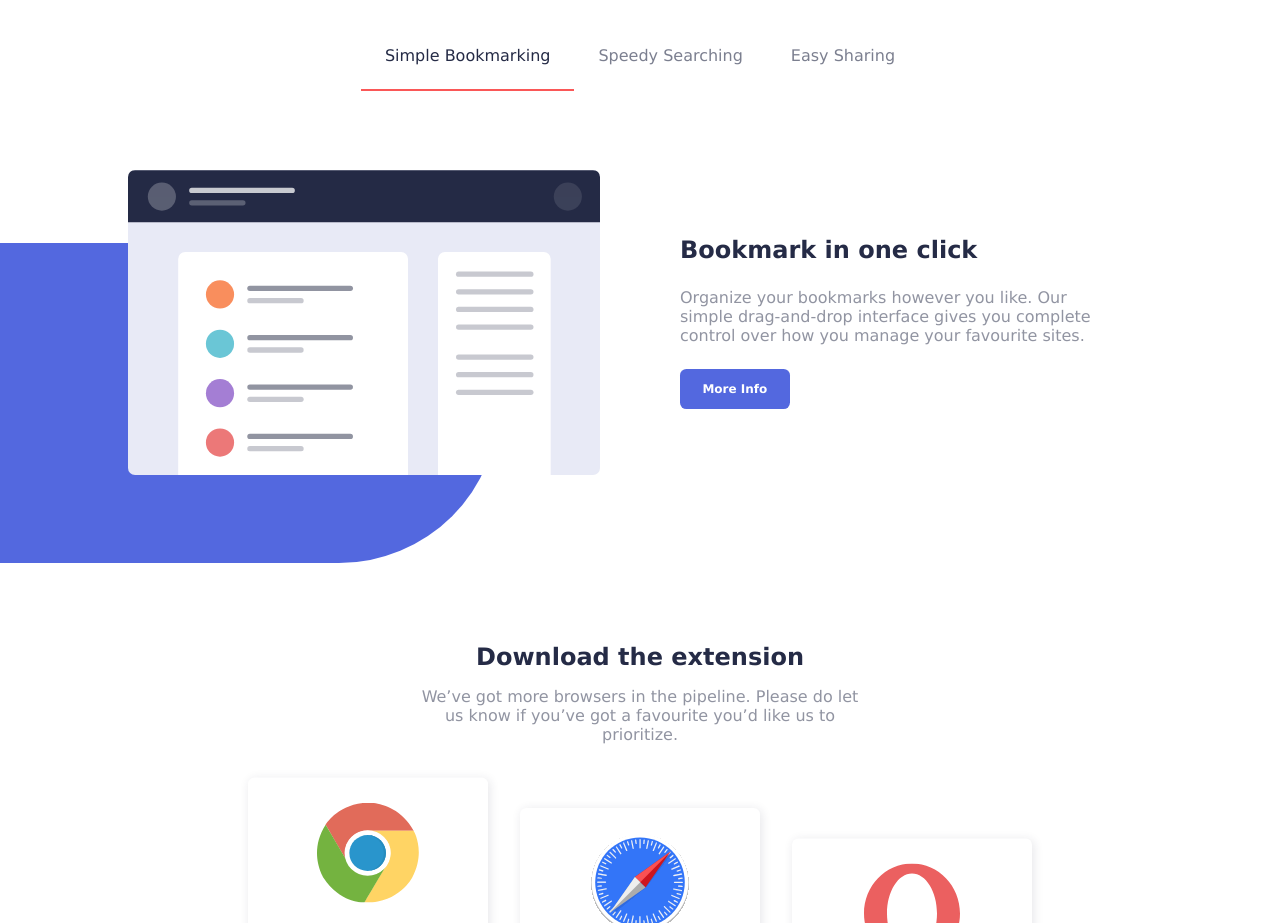
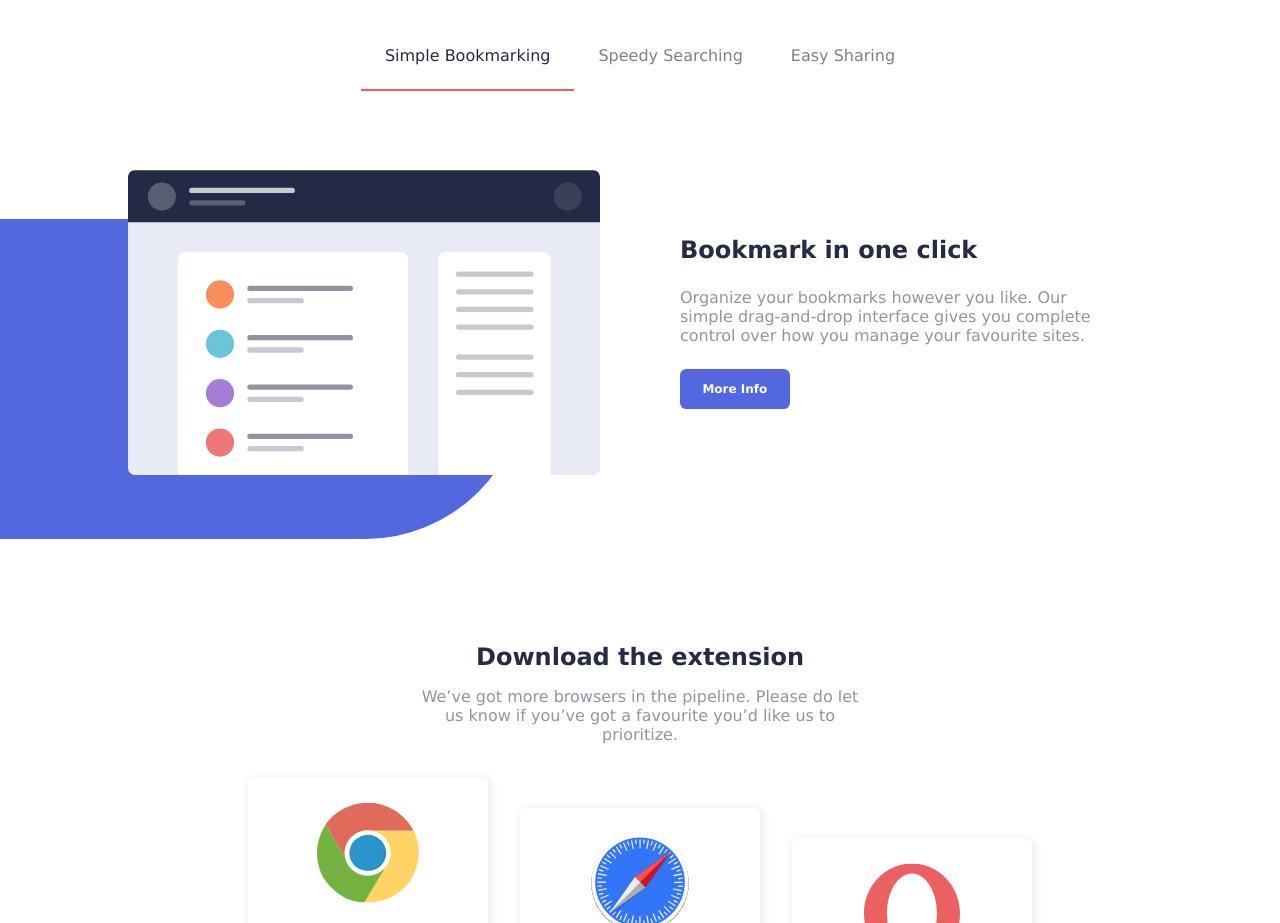
Before and after one commit to sohail-webdev/bookmark-landing-page, a React (Vite) app: page / in a window 1280 px wide. Shown: the part 820-1743 px from the top of the page. Built offline with nearby package versions, Linux system fonts and the light colour scheme.

Commit message:
fix: ensure features tabs' width are set to full and adjust background overlay position and size

```diff
--- a/src/styles/style.css
+++ b/src/styles/style.css
@@ -176,6 +176,7 @@ h2 {
   display: flex;
   flex-direction: column;
   gap: 2rem;
+  width: 100%;
 }
 .features-tab-switcher-container {
   display: flex;
@@ -208,10 +209,11 @@ h2 {
 .features-tabs-wrapper::before {
   position: absolute;
   left: -1%;
-  bottom: 0;
+  top: 0;
+  transform: translateY(6rem);
   content: "";
   height: 20rem;
-  --background-overlay-width: 40vw;
+  --background-overlay-width: 42vw;
   width: var(--background-overlay-width);
   --border-radius: var(--background-overlay-width);
   border-top-right-radius: var(--border-radius);
@@ -223,6 +225,7 @@ h2 {
   display: flex;
   justify-content: flex-start;
   align-items: flex-start;
+  height: 25rem;
 }
 .features-tab-content {
   display: flex;
```
